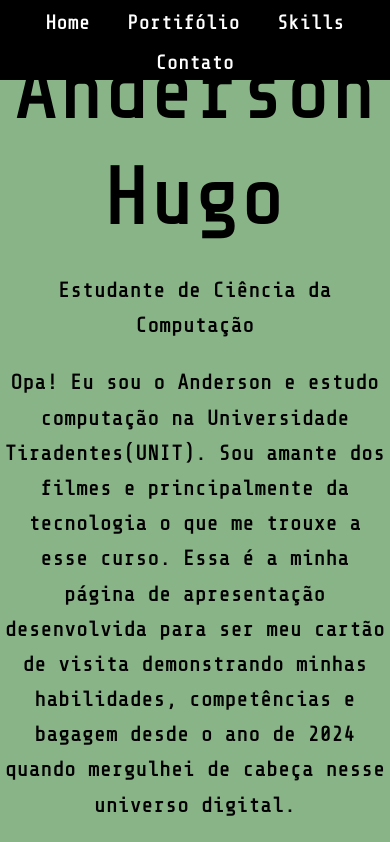
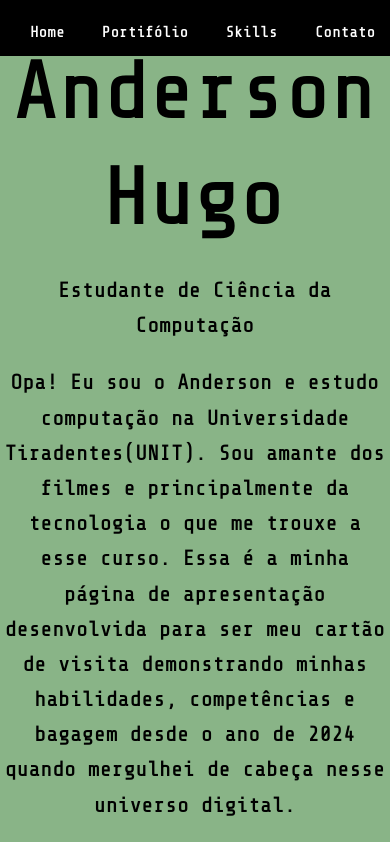
Before and after one commit to AndersonCodhugo/Portifolio, a plain HTML site: page index.html in a window 390 px wide. Shown: the top 842 px of the page. Drawn offline with nearby package versions, Linux system fonts and the light colour scheme.

Commit message:
ajuste numero mil

```diff
--- a/responsividade.css
+++ b/responsividade.css
@@ -2,11 +2,11 @@
     .navbar {
         flex-direction: column;
         align-items: center;
-        padding: 0%;
-
+        justify-content: center;
+        padding: 2%;
     }
     .navbar a {
-        font-size: 65%;
+        font-size: 50%;
     }
     .home {
         display: flex;
```
